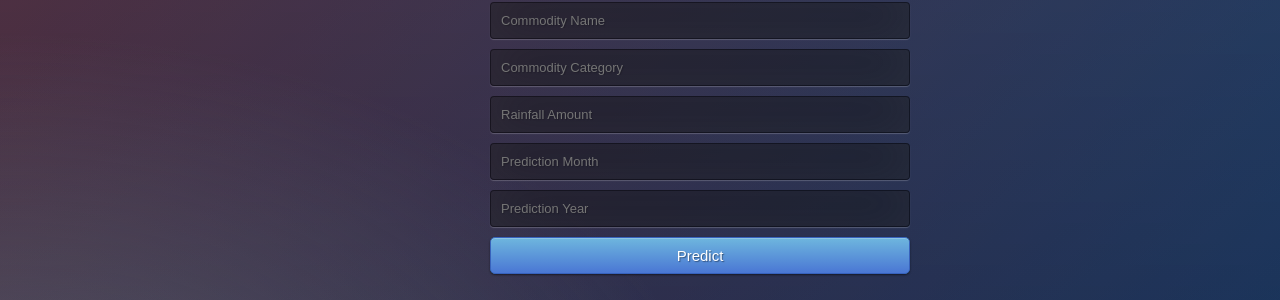
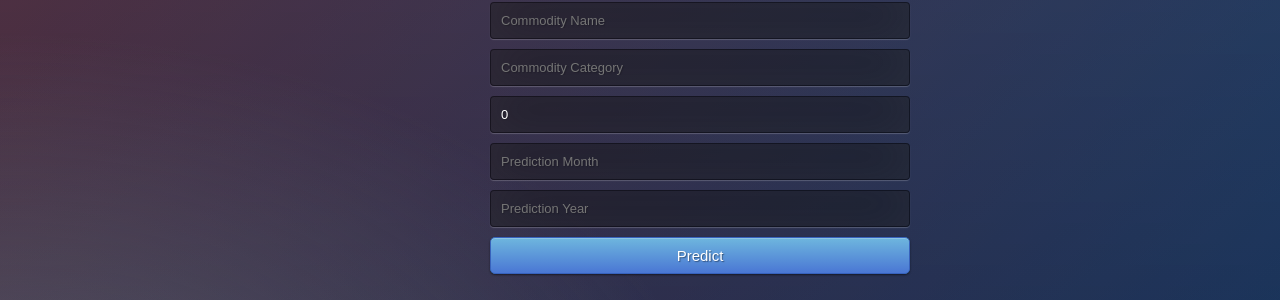
Before and after one commit to sayantikabanik/FP2, a Flask app: page / in a window 1280 px wide. Shown: the part 314-614 px from the top of the page. Run offline with Flask 2, Linux system fonts and the light colour scheme; parts of the project's set-up code (start-up, migrations or seed data) failed here and were passed over.

Commit message:
html types updated

```diff
--- a/templates/index.html
+++ b/templates/index.html
@@ -18,11 +18,11 @@
 
      <!-- Main Input For Receiving Query to our ML -->
     <form action="{{ url_for('predict')}}"method="post">
-    	<input type="text" name="Commodity Name" placeholder="Commodity Name" required="required" />
-        <input type="text" name="Commodity Category" placeholder="Commodity Category" required="required" />
-        <input type="text" name="Rainfall Amount" placeholder="Rainfall Amount" required="required" />
-        <input type="text" name="Prediction Month" placeholder="Prediction Month" required="required" />
-        <input type="text" name="Prediction Year" placeholder="Prediction Year" required="required" />
+    	<input type="number" name="Commodity Code" placeholder="Commodity Name" required="required" />
+        <input type="number" name="Commodity Category Code" placeholder="Commodity Category" required="required" />
+        <input type="number" name="Rainfall Amount" placeholder="Rainfall Amount" required="required" min="0" value="0" step=".01" />
+        <input type="number" name="Prediction Month" placeholder="Prediction Month" required="required" />
+        <input type="number" name="Prediction Year" placeholder="Prediction Year" required="required" />
         <button type="submit" class="btn btn-primary btn-block btn-large">Predict</button>
     </form>
 
```
